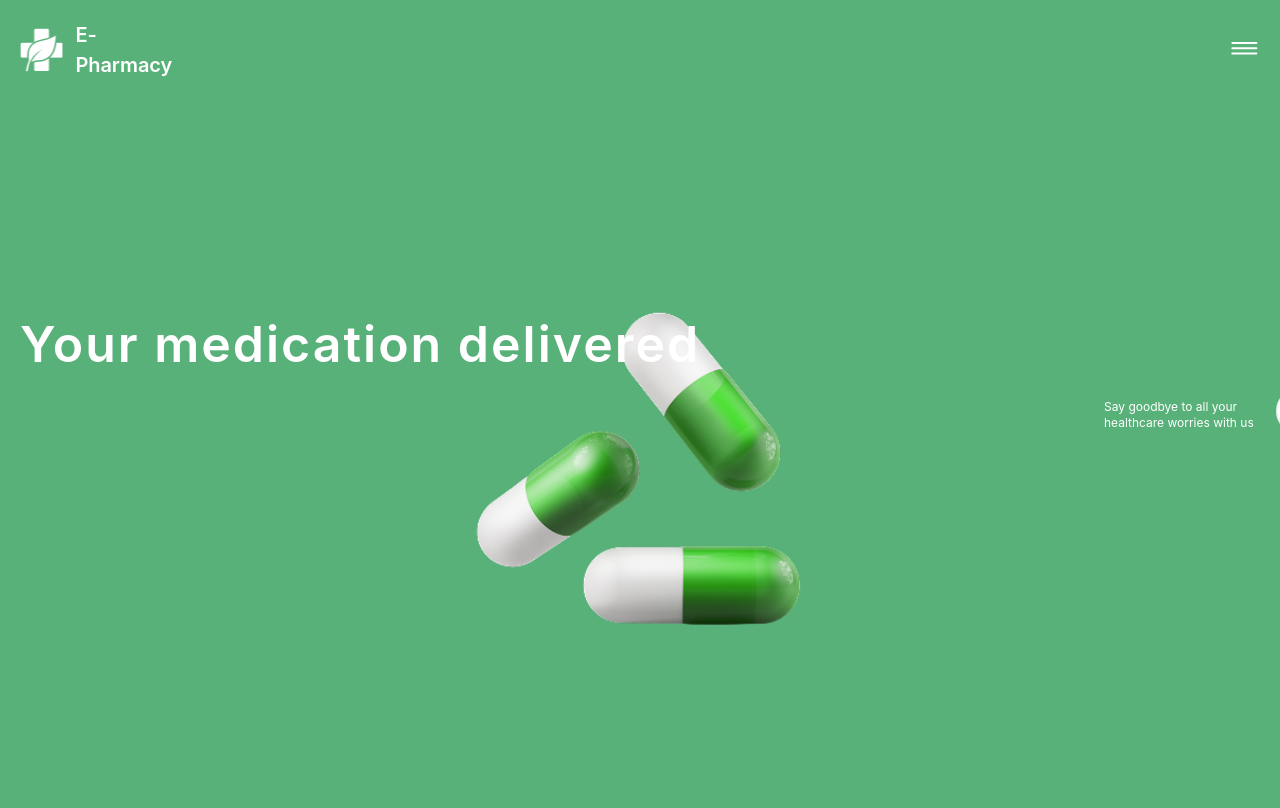
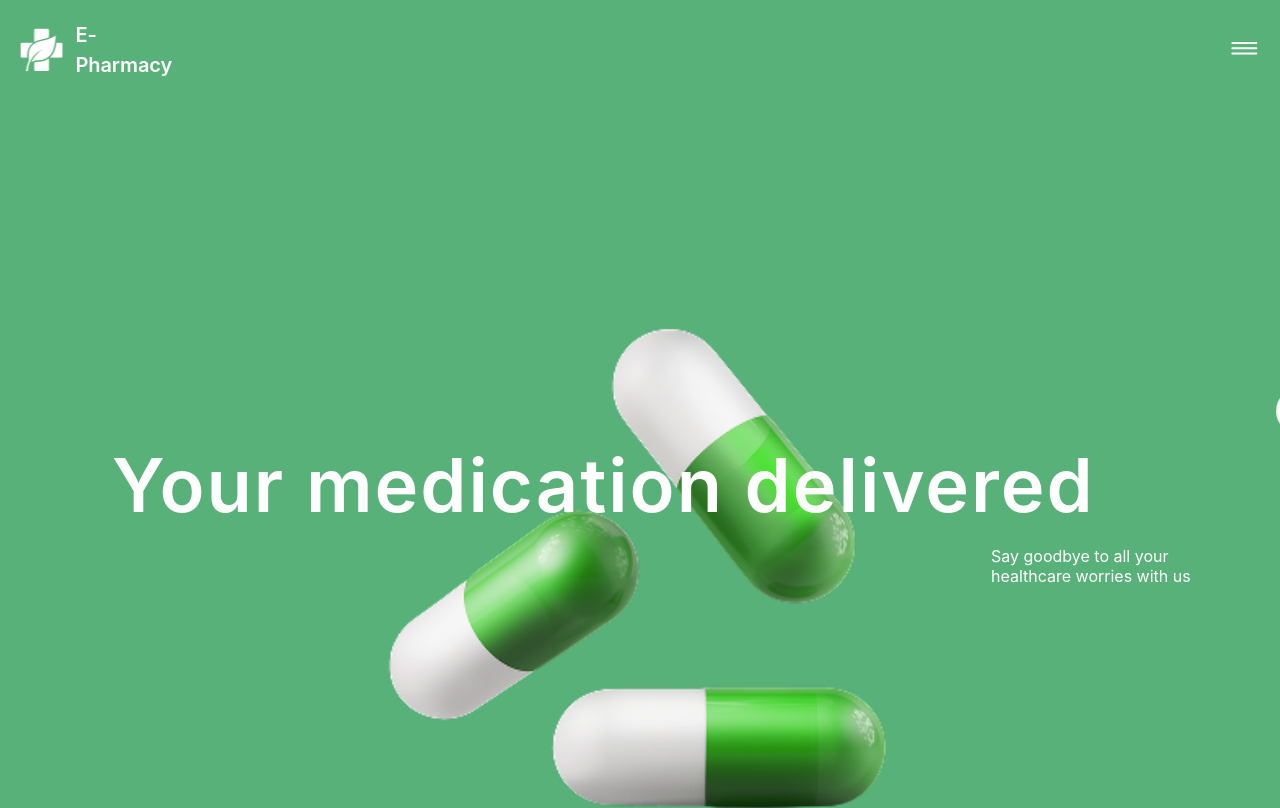
Before and after one commit to svmoskalyov/e-pharmacy, a React (Vite) app: page /home in a window 1280 px wide. Shown: the top 808 px of the page. Built offline with nearby package versions, Linux system fonts and the light colour scheme; no server answers; the database is empty.

Commit message:
Update MainBanner.module.scss

```diff
--- a/src/components/MainBanner/MainBanner.module.scss
+++ b/src/components/MainBanner/MainBanner.module.scss
@@ -7,6 +7,11 @@
   height: 728px;
   color: var(--text-secondary);
   background-color: var(--accent);
+
+  @media screen and (min-width: 768px) {
+    height: 924px;
+    padding: 0 32px;
+  }
 }
 
 .box {
@@ -20,6 +25,10 @@
   @include retina {
     background-image: url('../../assets/images/pill-wg2x.png');
   }
+
+  @media screen and (min-width: 768px) {
+    height: 508px;
+  }
 }
 
 .title {
@@ -28,6 +37,13 @@
   font-weight: 600;
   line-height: 50px;
   letter-spacing: 2px;
+
+  @media screen and (min-width: 768px) {
+    padding: 140px 0 24px 80px;
+    font-size: 74px;
+    line-height: 74px;
+  }
+
 }
 
 .subtitle {
@@ -35,4 +51,11 @@
   width: 156px;
   font-size: 12px;
   line-height: 16px;
+
+  @media screen and (min-width: 768px) {
+    margin-right: 50px;
+    width: 207px;
+    font-size: 16px;
+    line-height: 20px;
+  }
 }
```
